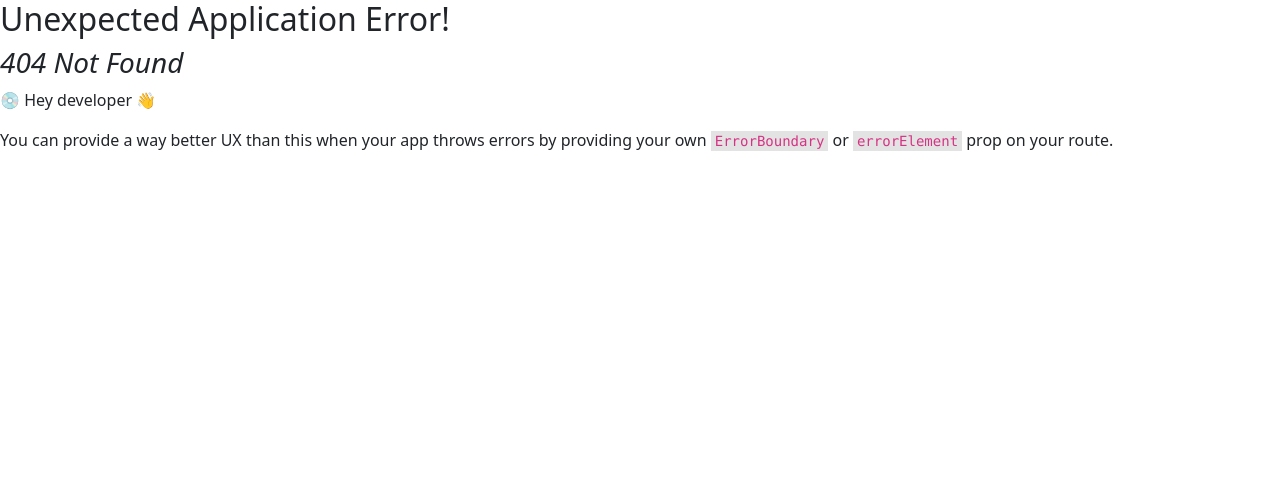
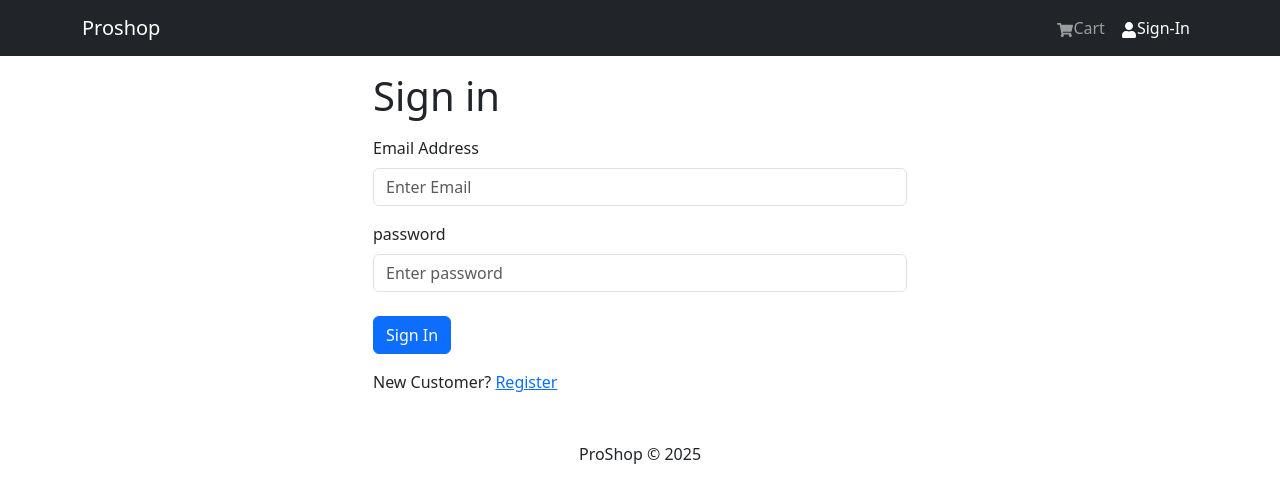
Before and after one commit to Foisal97/e-commerce, a React (Vite) app in the folder frontend/: page /login in a window 1280 px wide. Before the commit this address had no page. Shown: the top 498 px of the page. Built offline with nearby package versions, Linux system fonts and the light colour scheme.

Commit message:
added Login screen

```diff
--- /dev/null
+++ b/frontend/src/components/FormContainer.jsx
@@ -0,0 +1,14 @@
+import { Container, Row, Col} from "react-bootstrap"
+const FormContainer = ({children}) => {
+  return (
+    <Container>
+        <Row className="justify-content-md-center">
+            <Col xs={12} md={6}>
+                {children}
+            </Col>
+        </Row>
+    </Container>
+  )
+}
+
+export default FormContainer
--- a/frontend/src/main.jsx
+++ b/frontend/src/main.jsx
@@ -14,6 +14,7 @@
 import HomeScreen from './screens/HomeScreen.jsx';
 import ProductScreen from './screens/ProductScreen.jsx';
 import CartScreen from './screens/CartScreen.jsx';
+import LoginScren from "./screens/LoginScreen.jsx"
 
 const router = createBrowserRouter(
   createRoutesFromElements(
@@ -21,6 +22,7 @@
       <Route index={true} path="/" element={<HomeScreen/>}/>
       <Route path="/product/:id" element={<ProductScreen/>}/>
       <Route path="/cart" element={<CartScreen/>}/>
+      <Route path="/login" element={<LoginScren/>}/>
 
     </Route>
   )
--- /dev/null
+++ b/frontend/src/screens/LoginScreen.jsx
@@ -0,0 +1,52 @@
+import { useState } from "react";
+import {Link} from "react-router-dom";
+import { Form, Button, Row, Col} from "react-bootstrap";
+import FormContainer from "../components/FormContainer";
+
+const LoginScreen =() =>{
+    const [email, setEmail] = useState("")
+    const [password, setPassword] = useState("")
+
+    const submitHandler= (e)=>{
+        e.preventDefault();
+        console.log("submit")
+    }
+
+    return(
+        <FormContainer>
+            <h1>Sign in</h1>
+            <Form onSubmit={submitHandler}>
+                <Form.Group controlId="email" className="my-3">
+                    <Form.Label>Email Address</Form.Label>
+                    <Form.Control
+                    type="email"
+                    placeholder="Enter Email"
+                    value={email}
+                    onChange={(e)=>setEmail(e.target.value)}
+                    ></Form.Control>
+                </Form.Group>
+
+                <Form.Group controlId="password" className="my-3">
+                    <Form.Label>password</Form.Label>
+                    <Form.Control
+                    type="password"
+                    placeholder="Enter password"
+                    value={password}
+                    onChange={(e)=>setPassword(e.target.value)}
+                    ></Form.Control>
+                </Form.Group>
+                <Button type="submit" variant="primary" className="mt-2">
+                    Sign In
+                </Button>
+            </Form>
+
+            <Row className="py-3">
+                <Col>
+                 New Customer? <Link to="/register">Register</Link>
+                </Col>
+            </Row>
+        </FormContainer>
+    )
+}
+
+export default LoginScreen;
--- /dev/null
+++ b/frontend/src/slices/authSlice.js
@@ -0,0 +1,20 @@
+import {createSlice} from "@reduxjs/toolkit";
+
+const initialState ={
+    userInfo: localStorage.getItem("userInfo") ? JSON.parse(localStorage.getItem("userInfo")) : null,
+}
+
+const authSlice = createSlice({
+    name: "auth",
+    initialState,
+    reducers: {
+        setCredentials: (state, action) =>{
+            state.userInfo = action.payload;
+            localStorage.setItem("userInfo", JSON.stringify(action.payload));
+        }
+    }
+})
+
+export const { setCredentials } = authSlice.actions;
+
+export default authSlice.reducer;
--- a/frontend/src/store.js
+++ b/frontend/src/store.js
@@ -1,11 +1,13 @@
 import { configureStore } from "@reduxjs/toolkit";
 import { apiSlice } from "./slices/apiSlice";
 import cartSliceReducer from "./slices/cartSlice"
+import authSliceReducer from "./slices/authSlice"
 
 const store = configureStore({
     reducer: {
         [apiSlice.reducerPath]: apiSlice.reducer,
         cart: cartSliceReducer,
+        auth: authSliceReducer,
     },
     middleware: (getDefaultMiddleware) => getDefaultMiddleware().concat
     (apiSlice.middleware),
```
Also changed, not shown: frontend/src/slices/userApiSlice.js (added, +19 -0 lines).
